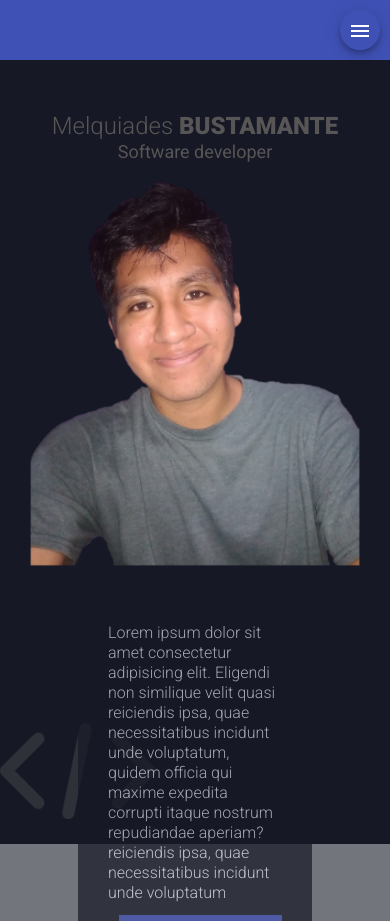
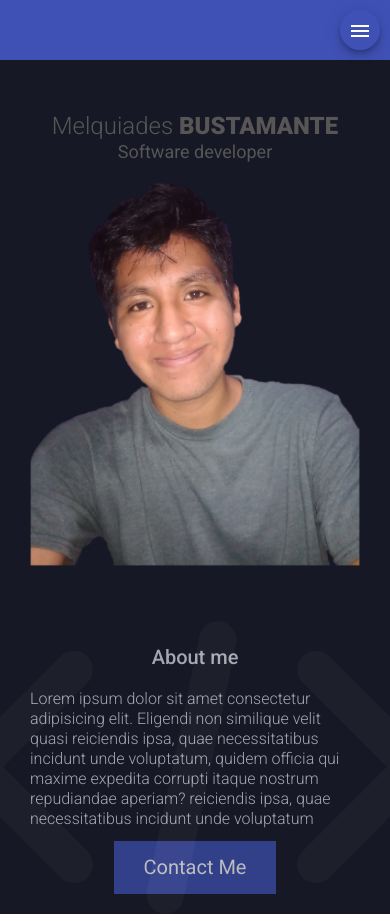
Before and after one commit to BustamanteMelkia/Career-Portfolio, an Angular app: page /home in a window 390 px wide. Built offline with nearby package versions, Linux system fonts and the light colour scheme.

Commit message:
Se agregó el diseño responsivo para la sección 'about' del AboutComponent

```diff
--- a/src/app/components/about/about.component.css
+++ b/src/app/components/about/about.component.css
@@ -1,6 +1,10 @@
 .main{
     background-color: #161925;
-    height: calc(100vh - 60px);
+}
+@media (min-width: 768px){
+    .main{
+        height: calc(100vh - 60px);
+    }
 }
 .section-container{
     padding: 4rem 0;
@@ -86,15 +90,20 @@ section.card{
 /* About */
 .about-container{
     background-image: url(../../../assets/img/fondo5.png);
-    background-position: left;
-    background-size: 40%;
+    background-position: center;
+    background-size: cover;
     background-repeat: no-repeat;
-    height: 30rem;
     position: relative;
     overflow: hidden;
-    color: aliceblue;
-    display: flex;
-    align-items: center;
+}
+@media (min-width: 768px){
+    .about-container{
+        background-position: left;
+        background-size: 40%;
+        height: 30rem;
+        display: flex;
+        align-items: center;
+    }
 }
 .about-container::before{
     content: '';
@@ -107,13 +116,16 @@ section.card{
 }
 .about{
     position: relative;
-    width: 60%;
-    margin: 0 auto;
     padding: 2rem 3rem;
     background-color: #161925;
     opacity: 0.7;
-    border-radius: 5px;
     color: #e1e1ee;
+}
+@media (min-width: 768px){
+    .about{
+        width: 60%;
+        margin: 0 auto;
+    }
 }
 .about p{
     font-weight: 300;
--- a/src/app/components/about/about.component.html
+++ b/src/app/components/about/about.component.html
@@ -47,7 +47,6 @@
                 <h2>About me</h2>
                 <p class="about-description">
                     Lorem ipsum dolor sit amet consectetur adipisicing elit. Eligendi non similique velit quasi reiciendis ipsa, quae necessitatibus incidunt unde voluptatum, quidem officia qui maxime expedita corrupti itaque nostrum repudiandae aperiam? reiciendis ipsa, quae necessitatibus incidunt unde voluptatum
-
                 </p>
                 <button class="btn">Contact Me</button>
                 <!-- <i class="fal fa-long-arrow-right"></i> -->
--- a/src/styles.css
+++ b/src/styles.css
@@ -34,15 +34,21 @@ ul{
 li{
   list-style: none;
 }
+
 .btn{
   padding: 1.5rem 3rem;
   background-color: #3f51b5;
   color: #ffffff;
   border: none;
   display: block;
-  margin: 0 0 0 auto;
+  margin: 0 auto;
   cursor: pointer;
   font-size: 2rem;
+}
+@media (min-width: 768px){
+  .btn{
+    margin: 0 0 0 auto;
+  }
 }
 .btn:hover{
   background-color: rgba(63, 81, 181, 0.4);
```
